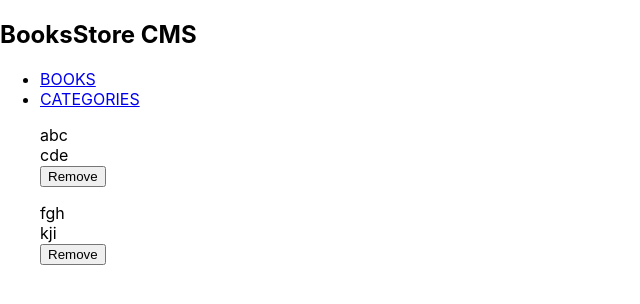
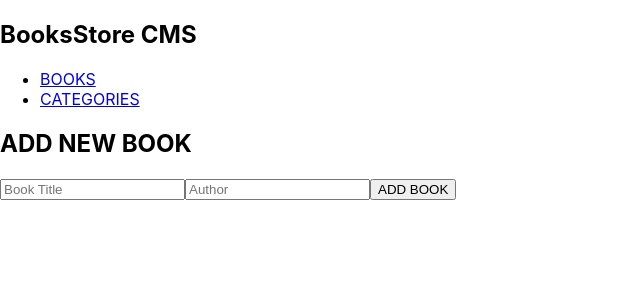
Before and after one commit to udeaghad/my-bookstore, a React (Create React App) app: page / in a window 1280 px wide. Shown: the top 304 px of the page, without its empty margins (0-640 px from the left). Built offline with nearby package versions, Linux system fonts and the light colour scheme; the HTML template or start-up script is replaced by a standard one.

Commit message:
create add book form

```diff
--- /dev/null
+++ b/src/components/AddBook.js
@@ -0,0 +1,19 @@
+import React from "react";
+
+const AddBook = () => {
+    return (
+        <div>
+            <h2>ADD NEW BOOK</h2>
+            <form>
+            <input name="title" type='text' placeholder="Book Title"/>
+            <input name='author' type='text' placeholder='Author' />
+            <button type='submit'>ADD BOOK</button>
+        </form>
+
+        </div>
+
+    )
+
+}
+
+export default AddBook
--- a/src/components/DisplayBooks.js
+++ b/src/components/DisplayBooks.js
@@ -1,19 +1,11 @@
 import React, {useState} from 'react';
 import Books from './Books';
+import AddBook from './AddBook';
 
 const DisplayBooks = () => {
-    const [books, setBooks] = useState([
-        {
-        title: 'abc',
-        author: 'cde',
-        id: 1
-    },
-    {
-        title: 'fgh',
-        author: 'kji',
-        id:2
-    }
-])
+    const [books, setBooks] = useState([])
+
+setBooks;
 
 return (
     <div>
@@ -25,6 +17,7 @@ return (
          />
         ))}
 
+       <AddBook />
 
     </div>
 )
```
